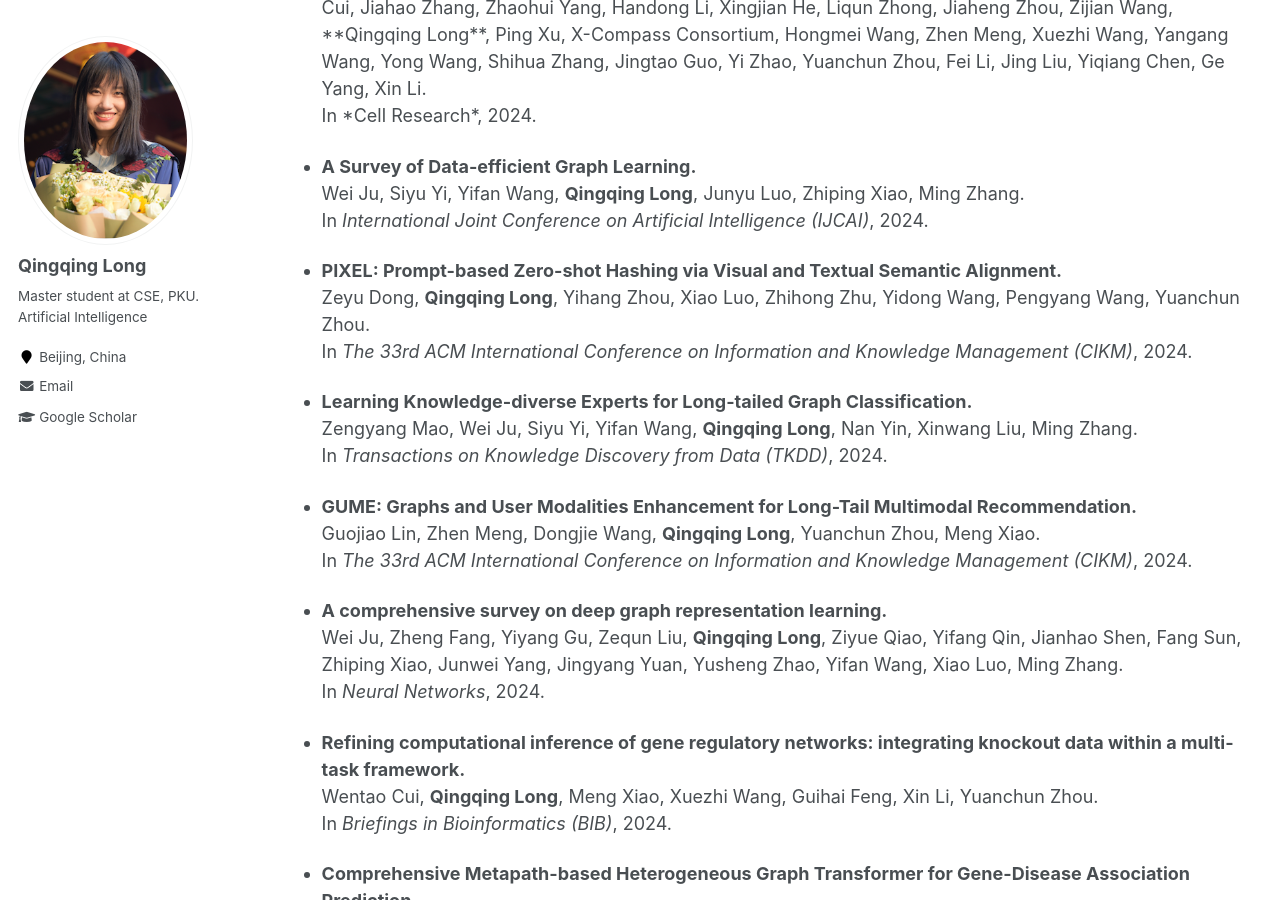
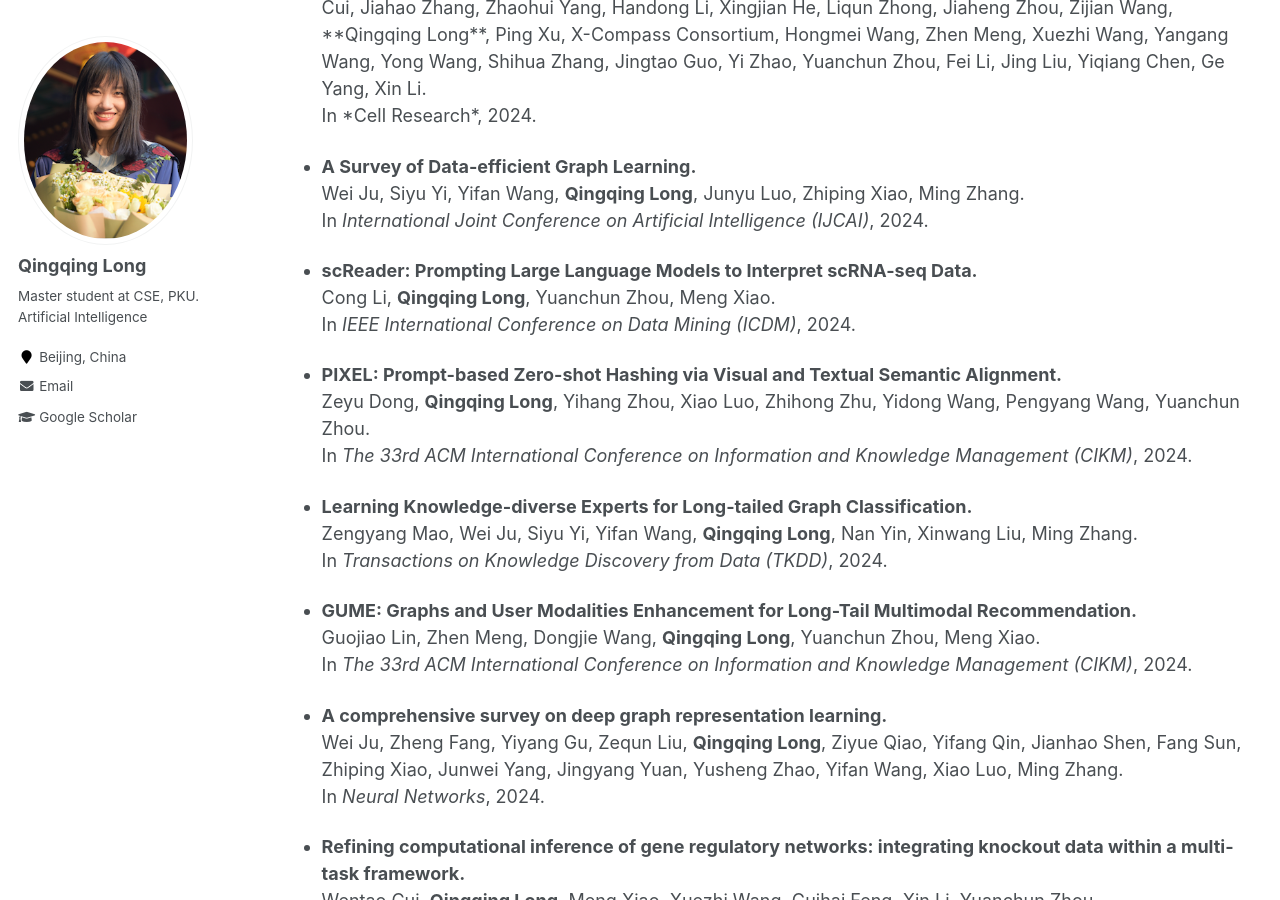
Before and after one commit to YimiAChack/YimiAChack.github.io, a Jekyll site: the page built from _pages/publications.md, in a window 1280 px wide and 900 px high, scrolled down 762 px. Built offline with Jekyll 4.4.1, drawn with Linux system fonts in a browser that asks for light colours.

Commit message:
Update publications.md

```diff
--- a/_pages/publications.md
+++ b/_pages/publications.md
@@ -21,6 +21,9 @@ Xiaodong Yang, Guole Liu, Guihai Feng, Dechao Bu, Jie Jiang, Shubai Chen, Qinmen
 
 * **A Survey of Data-efficient Graph Learning.** <br>
 Wei Ju, Siyu Yi, Yifan Wang, **Qingqing Long**, Junyu Luo, Zhiping Xiao, Ming Zhang.  <br>In *International Joint Conference on Artificial Intelligence (IJCAI)*, 2024.
+
+* **scReader: Prompting Large Language Models to Interpret scRNA-seq Data.** <br>
+Cong Li, **Qingqing Long**, Yuanchun Zhou, Meng Xiao. <br>In *IEEE International Conference on Data Mining (ICDM)*, 2024.
 
 * **PIXEL: Prompt-based Zero-shot Hashing via Visual and Textual Semantic Alignment.** <br>
 Zeyu Dong, **Qingqing Long**, Yihang Zhou, Xiao Luo, Zhihong Zhu, Yidong Wang, Pengyang Wang, Yuanchun Zhou.  <br>In *The 33rd ACM International Conference on Information and Knowledge Management (CIKM)*, 2024.
```
